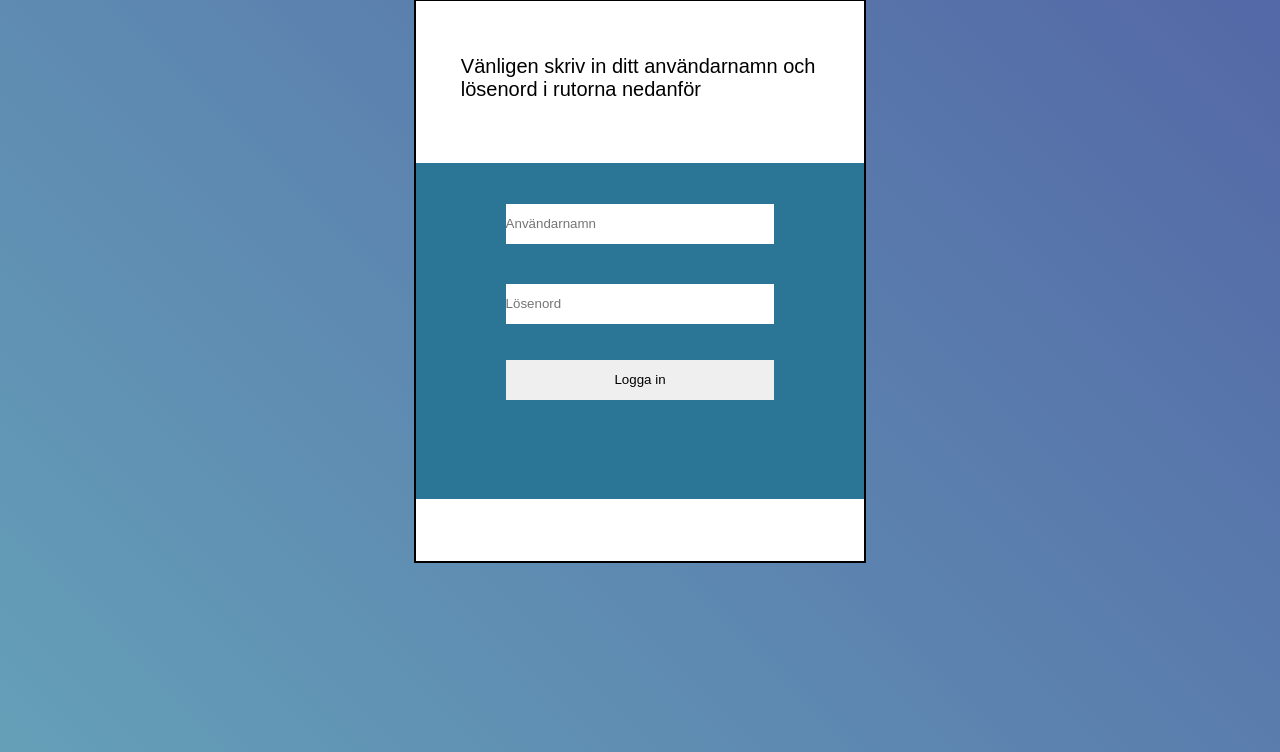
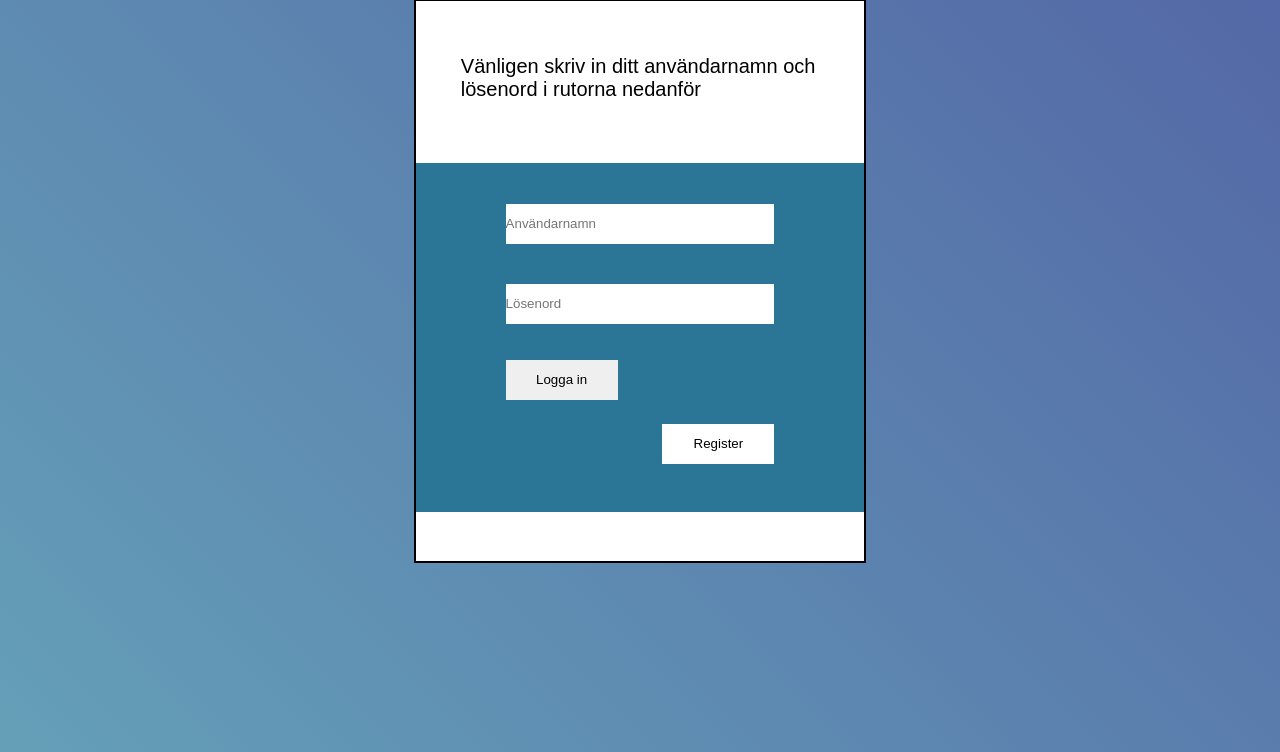
Before and after one commit to moch1772/Frontend_blogg, a PHP site: page /login.php in a window 1280 px wide. Shown: the part 78-830 px from the top of the page. Run offline with PHP 8.4, Linux system fonts and the light colour scheme.

Commit message:
register button on login you get logd out on login

```diff
--- a/Frontend/login.css
+++ b/Frontend/login.css
@@ -55,7 +55,7 @@ body{
 }
 .box{
     width:100%;
-    height:60%;
+    height:62.2%;
     margin-top:14%;
     background-color: rgb(43, 117, 151);
     overflow-x:hidden;
@@ -73,8 +73,16 @@ body{
     cursor: pointer;
 }
 .button{
-    width:60%;
+    width:25%;
     height:5vh;
     margin-left:20%;
     margin-top:8%;
 }
+.button2{
+    width:25%;
+    height:5vh;
+    float:left;
+    margin-left:55%;
+    margin-top:-19.6%;
+    background-color:white;
+}
--- a/Frontend/login.php
+++ b/Frontend/login.php
@@ -10,6 +10,7 @@
 
     <?php
     session_start();
+    $_SESSION = array();
     include "getservice.php";
     echo'<div class="content">
             <div class="foreground">
@@ -20,6 +21,9 @@
                         <input class="input" type="text" name="username" placeholder="Användarnamn" required>
                         <input class="input" type="password" name="paword" placeholder="Lösenord"  required>
                         <input class="button" type="submit" name="submit" value="Logga in">
+                    </form>
+                    <form action="login.php" method="post">
+                    <input class="button2" type="submit" name="submit" value="Register">
                     </form>
                 </div>
             </div>
```
